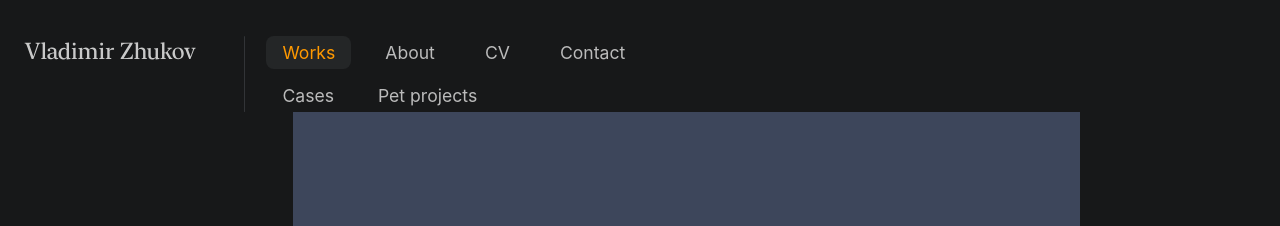
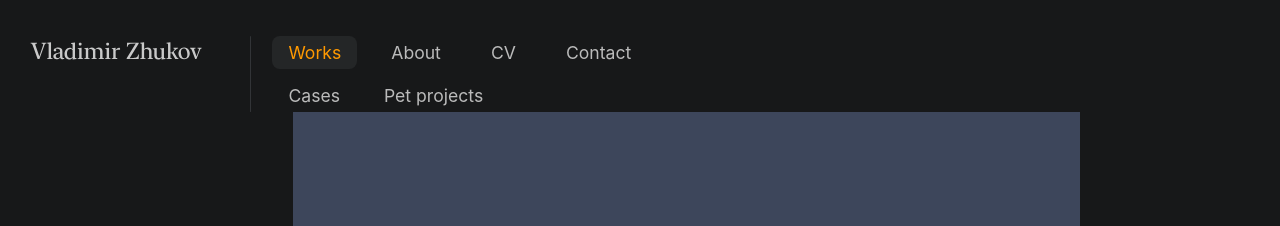
Before and after one commit to uxiscool/experience, a Jekyll site: the page built from index.md, in a window 1280 px wide. Shown: the top 226 px of the page. Built offline with Jekyll 4.4.1, drawn with Linux system fonts in a browser that asks for light colours.

Commit message:
Add files via upload

```diff
--- a/assets/css/main.css
+++ b/assets/css/main.css
@@ -39,7 +39,7 @@ section {
   height: 1.1rem; /* соответствует прежнему font-size */
   width: auto;
   margin-top: 6px;
-  margin-left: 24px;
+  margin-left: 30px;
   margin-right: 12px;
   opacity: 0.85;
 }
```
